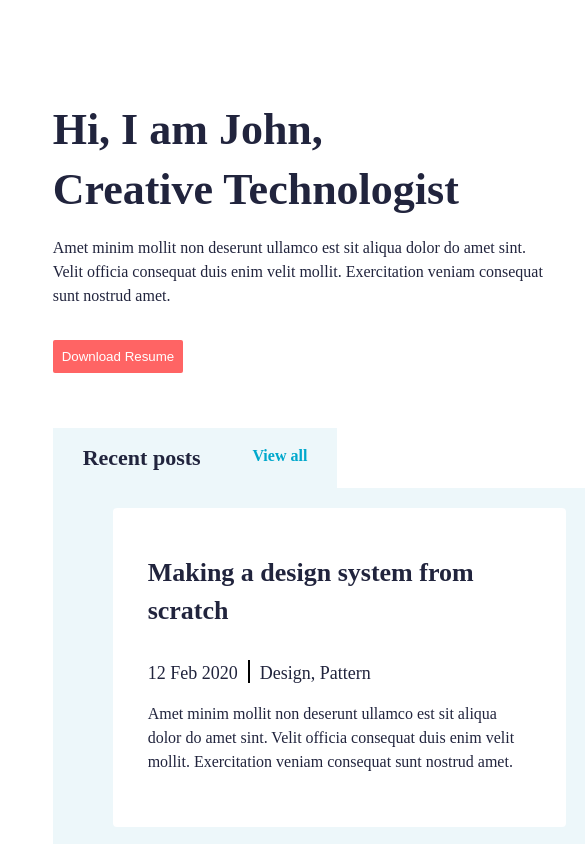
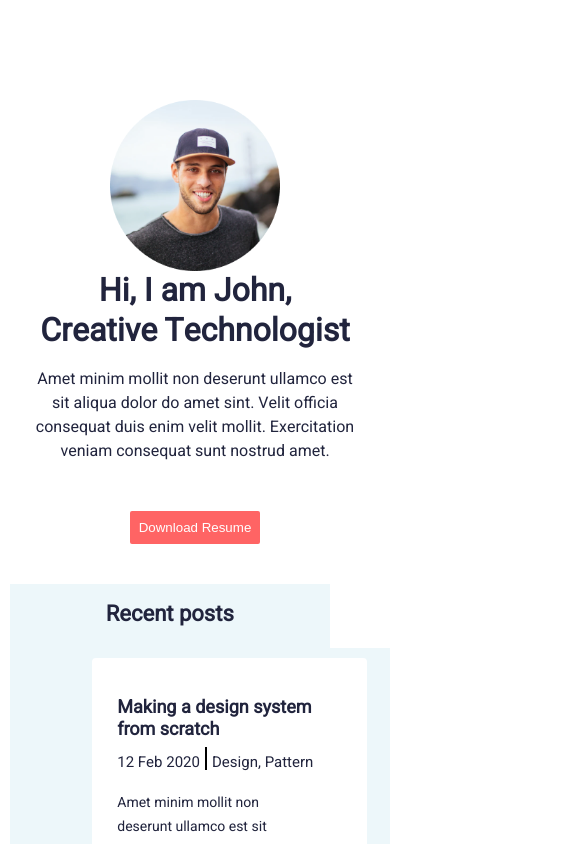
Before and after one commit to ShaikhMisbah17/figma-portfolio-ui, a React (Create React App) app: page / in a window 390 px wide. Shown: the top 844 px of the page, 585 px wide, since content can reach past the window. Built offline with nearby package versions, Linux system fonts and the light colour scheme.

Commit message:
Updated some places

```diff
--- a/src/App.js
+++ b/src/App.js
@@ -4,8 +4,6 @@ import Blog from "./container/Blog";
 import Work from "./container/Work";
 import WorkDetail from "./container/WorkDetail";
 import { BrowserRouter, Routes, Route } from "react-router-dom";
-// import Navbar from "./components/Navbar";
-// import Footer from "./components/Footer";
 
 function App() {
   return (
--- a/src/components/home_section/HomeSection.css
+++ b/src/components/home_section/HomeSection.css
@@ -42,3 +42,90 @@
   background-color: black;
   height: 21px;
 }
+
+@media screen and (max-width: 950px) {
+  .white-section {
+    width: 340px;
+    height: 295px;
+    background: #ffffff;
+    border-radius: 4px;
+    padding: 24px 25px 0 25px;
+    margin-top: 20px;
+  }
+}
+
+@media screen and (max-width: 750px) {
+  .white-section {
+    width: 225px;
+    height: fit-content;
+    margin-top: 10px;
+  }
+  .section__heading {
+    width: 200px;
+    height: 35px;
+    font-size: 18px;
+    line-height: 22px;
+  }
+  .horizontal__wrapper {
+    display: flex;
+    column-gap: 5px;
+  }
+  .wrapper__date,
+  .wrapper__topic {
+    font-weight: 520;
+    font-size: 15px;
+    line-height: 30px;
+  }
+  .description {
+    width: 180px;
+    height: 160px;
+    font-size: 14px;
+    line-height: 24px;
+  }
+  .section__divider {
+    border: 1px solid;
+    background-color: black;
+    height: 19x;
+  }
+}
+
+@media screen and (max-width: 500px) {
+  .blue-section__wrapper {
+    display: flex;
+    flex-direction: column;
+  }
+  .white-section {
+    display: flex;
+    flex-direction: column;
+    width: 225px;
+    height: fit-content;
+    margin-top: 10px;
+  }
+  .section__heading {
+    width: 200px;
+    height: 35px;
+    font-size: 18px;
+    line-height: 22px;
+  }
+  .horizontal__wrapper {
+    display: flex;
+    column-gap: 5px;
+  }
+  .wrapper__date,
+  .wrapper__topic {
+    font-weight: 520;
+    font-size: 15px;
+    line-height: 30px;
+  }
+  .description {
+    width: 180px;
+    height: 160px;
+    font-size: 14px;
+    line-height: 24px;
+  }
+  .section__divider {
+    border: 1px solid;
+    background-color: black;
+    height: 19x;
+  }
+}
--- a/src/container/Home.css
+++ b/src/container/Home.css
@@ -57,7 +57,7 @@
 
 .blue-section__wrapper {
   background: #edf7fa;
-  padding: 0 30px 28px;
+  padding: 0 16px 28px;
 }
 
 .blue-section-heading {
@@ -84,3 +84,105 @@
   line-height: 24px;
   color: #00a8cc;
 }
+
+@media screen and (max-width: 750px) {
+  .home__wrapper {
+    width: 85%;
+    display: flex;
+    flex-direction: column;
+    row-gap: 40px;
+  }
+  .heading__info-1,
+  .heading__info-2 {
+    width: 360px;
+    font-weight: 600;
+    font-size: 38px;
+    line-height: 50px;
+  }
+  .heading__description {
+    width: 380px;
+    height: 55px;
+    font-size: 15px;
+    line-height: 20px;
+  }
+  .homeTop__wrapper {
+    display: flex;
+    column-gap: 10px;
+  }
+  .john_img {
+    width: 220px;
+    height: 220px;
+  }
+  .blue-section__wrapper {
+    padding: 0 10px 15px;
+    width: 590px;
+  }
+  .blue-section {
+    display: flex;
+    column-gap: 2px;
+    width: 200px;
+    height: 320px;
+  }
+}
+
+@media screen and (max-width: 500px) {
+  .left_section {
+    display: flex;
+    flex-direction: column;
+    align-items: center;
+  }
+  .home__wrapper {
+    width: 95%;
+    display: flex;
+    flex-direction: column;
+    row-gap: 40px;
+  }
+  .heading__info-1,
+  .heading__info-2 {
+    width: 312px;
+    font-weight: 700;
+    font-size: 32px;
+    line-height: 40px;
+    text-align: center;
+  }
+  .heading__description {
+    width: 328px;
+    height: 96px;
+    font-size: 16px;
+    line-height: 24px;
+    text-align: center;
+  }
+  .homeTop__wrapper {
+    display: flex;
+    flex-direction: column-reverse;
+    column-gap: 10px;
+    align-items: center;
+  }
+  .john_img {
+    width: 170.86px;
+    height: 170.86px;
+    display: flex;
+    align-content: center;
+  }
+  .download__btn {
+    margin-top: 32px;
+  }
+  .blue-section__wrapper {
+    /* padding: 0 8px 15px; */
+    width: 300px;
+    display: flex;
+    flex-direction: column;
+    row-gap: 4px;
+    align-items: center;
+  }
+  .view {
+    display: none;
+  }
+  .blue-section {
+    display: flex;
+    flex-direction: column;
+    column-gap: 10px;
+    /* width: 200px; */
+    /* height: 320px; */
+  }
+}
--- a/src/container/Home.js
+++ b/src/container/Home.js
@@ -41,7 +41,7 @@ function Home() {
         <div className="homeTop__wrapper">
           <div className="left_section">
             <h1 className="heading__info-1">Hi, I am John,</h1>
-            <h1 className="heading__info-2">Creative Technologist</h1>
+            <h1 className="heading__info-2 ">Creative Technologist</h1>
             <p className="heading__description">
               Amet minim mollit non deserunt ullamco est sit aliqua dolor do
               amet sint. Velit officia consequat duis enim velit mollit.
--- a/src/index.css
+++ b/src/index.css
@@ -1,5 +1,7 @@
 body,
 html {
+  font-family: "Heebo";
+  font-style: normal;
   font-weight: 400;
   margin: 0;
 }
```
